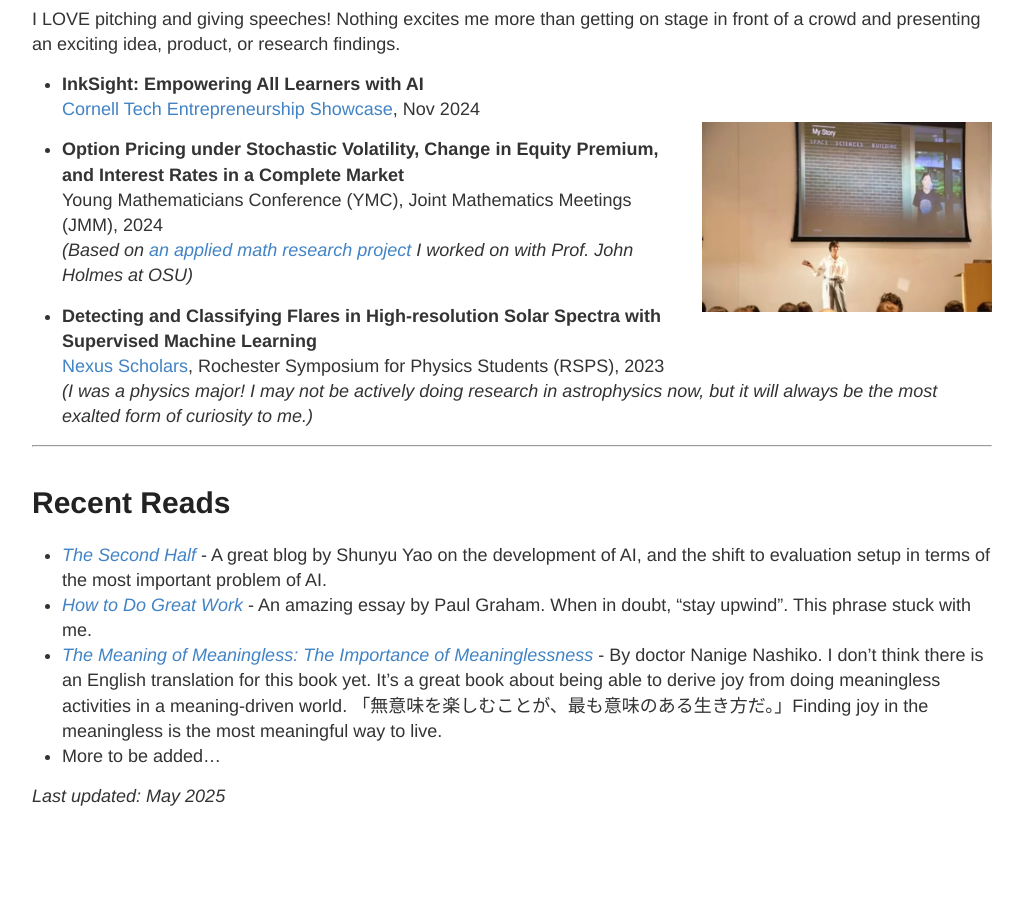
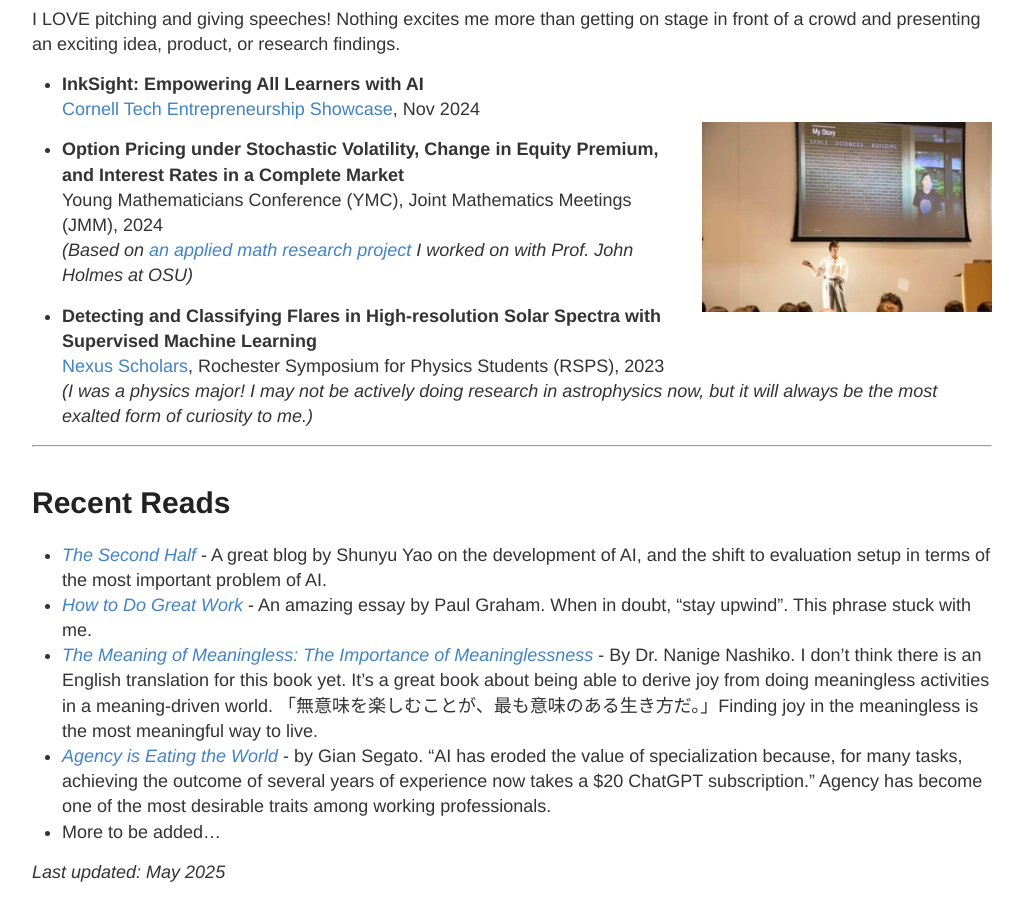
Before and after one commit to nicolehao34/nicolehao34.github.io, a Jekyll site: the page built from index.md, in a window 1280 px wide and 900 px high, scrolled down 1109 px. Shown: the whole window, without its empty margins (128-1151 px from the left). Built offline with Jekyll 4.4.1, drawn with Linux system fonts in a browser that asks for light colours; before the commit the page ends 1933 px from its top, so only the background shows below that.

Commit message:
Update index.md

```diff
--- a/index.md
+++ b/index.md
@@ -68,8 +68,9 @@ I LOVE pitching and giving speeches! Nothing excites me more than getting on sta
 
 - *[The Second Half](https://ysymyth.github.io/The-Second-Half/)* - A great blog by Shunyu Yao on the development of AI, and the shift to evaluation setup in terms of the most important problem of AI.
 - *[How to Do Great Work](https://www.paulgraham.com/greatwork.html)* - An amazing essay by Paul Graham. When in doubt, "stay upwind". This phrase stuck with me.
-- *[The Meaning of Meaningless: The Importance of Meaninglessness](https://www.amazon.com/Meaning-Meaningless-Importance-Meaninglessness-Publication-ebook/dp/B0DJ1J5DLH)* - By doctor Nanige Nashiko. I don't think there is an English translation for this book yet. It's a great book about being able to derive joy from doing meaningless activities in a meaning-driven world. <be>
+- *[The Meaning of Meaningless: The Importance of Meaninglessness](https://www.amazon.com/Meaning-Meaningless-Importance-Meaninglessness-Publication-ebook/dp/B0DJ1J5DLH)* - By Dr. Nanige Nashiko. I don't think there is an English translation for this book yet. It's a great book about being able to derive joy from doing meaningless activities in a meaning-driven world. <be>
 「無意味を楽しむことが、最も意味のある生き方だ。」Finding joy in the meaningless is the most meaningful way to live.
+- *[Agency is Eating the World](https://giansegato.com/essays/agency-is-eating-the-world)* - by Gian Segato. "AI has eroded the value of specialization because, for many tasks, achieving the outcome of several years of experience now takes a $20 ChatGPT subscription." Agency has become one of the most desirable traits among working professionals.
 - More to be added...
 
 
```
